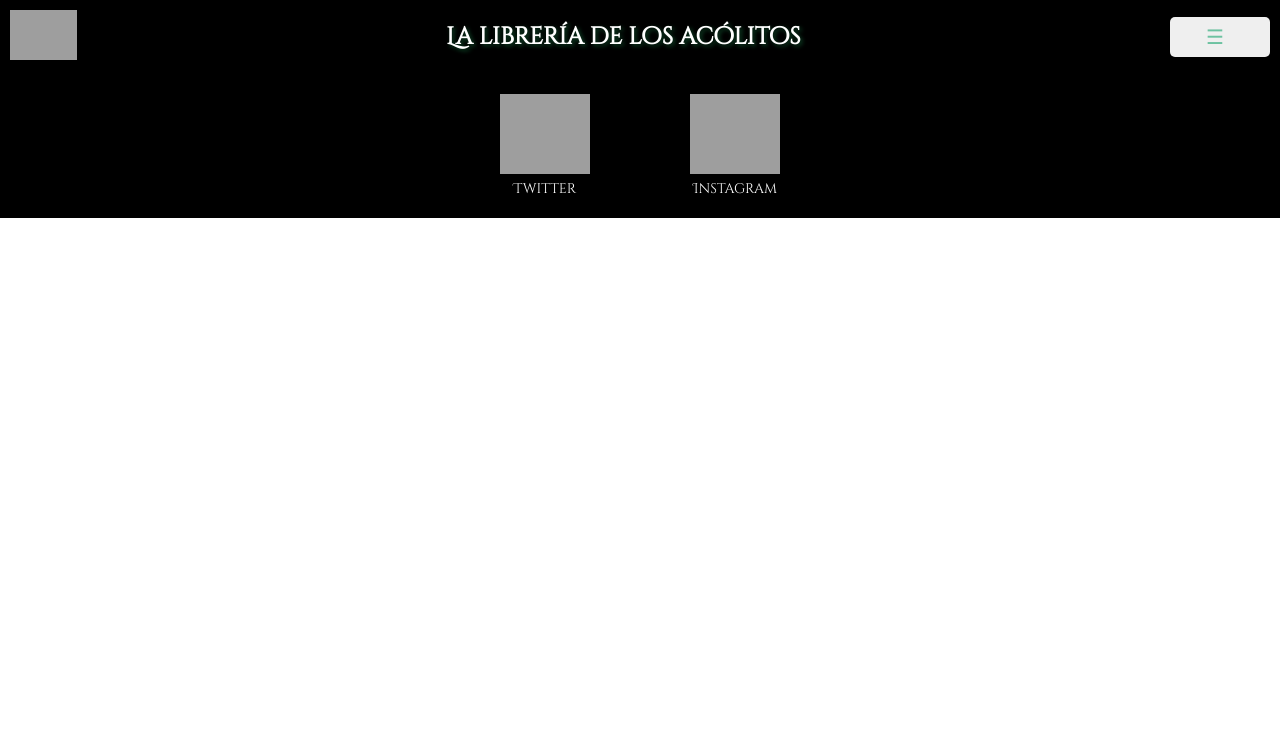
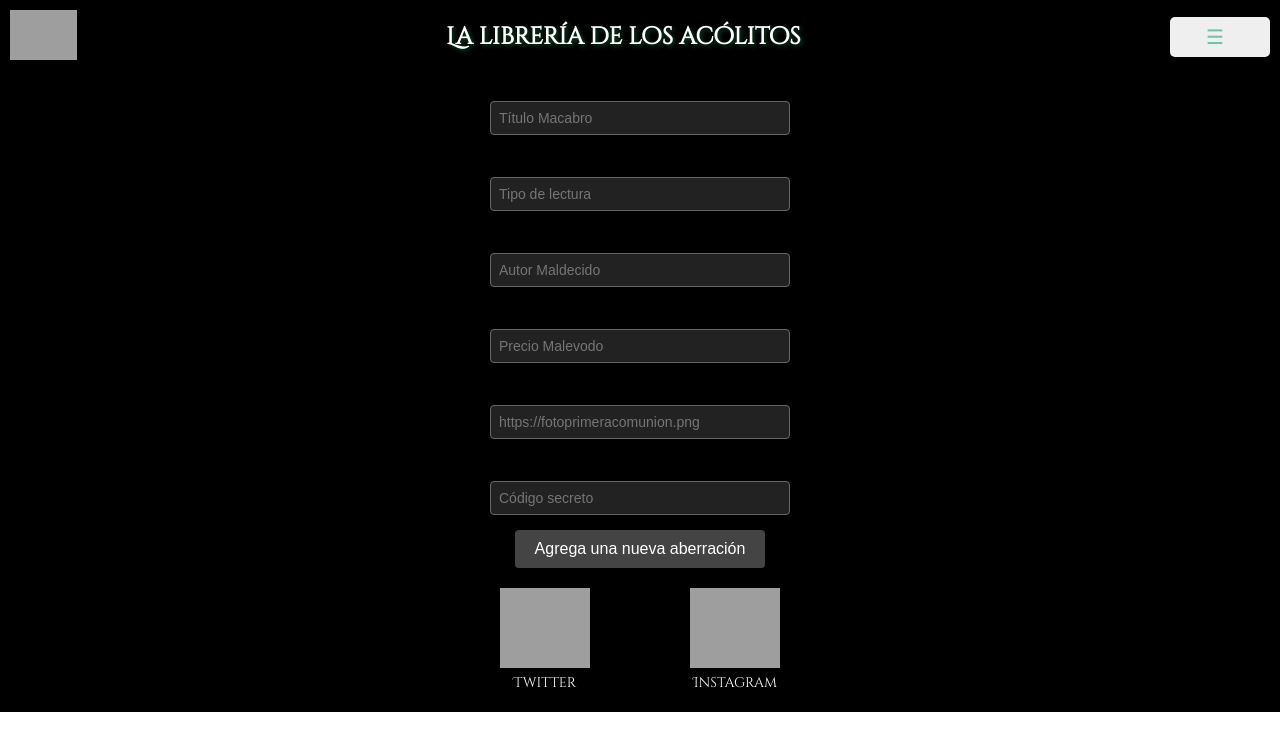
Before and after one commit to MaikuWithlactose/MyBooks, an Angular app: page /addbooks in a window 1280 px wide. Before the commit this address led to /. Shown: the top 750 px of the page. Built offline with nearby package versions, Linux system fonts and the light colour scheme; grey boxes are pictures that could not be loaded; a web font is replaced by a local one.

Commit message:
Uso de ngClass, Pipes

```diff
--- a/src/app/app-routing.module.ts
+++ b/src/app/app-routing.module.ts
@@ -4,6 +4,7 @@ import { RouterModule, Routes } from '@angular/router';
 import { ProfileComponent } from './pages/profile/profile.component';
 import { HomeComponent } from './pages/home/home.component';
 import { BooksComponent } from './pages/books/books.component';
+import { AddBooksComponent } from './pages/add-books/add-books.component'
 
 import { FormRegisterComponent } from './component/register/form-register.component';
 import { CardComponent } from './component/card/card.component';
@@ -15,6 +16,7 @@ const routes: Routes = [
   { path: "profile", component: ProfileComponent },
   { path: 'books', component: BooksComponent },
   { path: 'card', component: CardComponent },
+  { path: 'addbooks', component: AddBooksComponent }
 ];
 
 @NgModule({
--- a/src/app/app.module.ts
+++ b/src/app/app.module.ts
@@ -13,6 +13,7 @@ import { BooksComponent } from './pages/books/books.component';
 import { CardComponent } from './component/card/card.component';
 import { FormBookComponent } from './component/form-book/form-book.component';
 import { BookCodePipe } from './book-code.pipe';
+import { AddBooksComponent } from './pages/add-books/add-books.component';
 
 
 @NgModule({
@@ -26,7 +27,8 @@ import { BookCodePipe } from './book-code.pipe';
     BooksComponent,
     CardComponent,
     FormBookComponent,
-    BookCodePipe
+    AddBooksComponent,
+    BookCodePipe,
   ],
   imports: [
     BrowserModule,
--- a/src/app/component/header/header.component.html
+++ b/src/app/component/header/header.component.html
@@ -12,6 +12,7 @@
       <a routerLink="/register">Register</a>
       <a routerLink="/profile">Perfil</a>
       <a routerLink="/books">Books</a>
+      <a routerLink="/addbooks">AddBook</a>
     </div>
   </div>
 </header>
--- /dev/null
+++ b/src/app/pages/add-books/add-books.component.css
@@ -0,0 +1,42 @@
+@import url('https://fonts.googleapis.com/css2?family=Cinzel+Decorative&display=swap');
+
+form {
+  display: flex;
+  flex-direction: column;
+  align-items: center;
+  font-family: 'Cinzel Decorative', serif;
+  background-color: black;
+
+}
+
+label {
+  color: #000000;
+  font-size: 16px;
+  margin-bottom: 5px;
+}
+
+input {
+  padding: 8px;
+  margin-bottom: 15px;
+  border: 1px solid #666;
+  border-radius: 4px;
+  background-color: #222;
+  color: #fff;
+  font-size: 14px;
+  width: 300px;
+}
+
+button {
+  padding: 10px 20px;
+  background-color: #444;
+  color: #fff;
+  border: none;
+  border-radius: 4px;
+  font-size: 16px;
+  cursor: pointer;
+  transition: background-color 0.3s;
+}
+
+button:hover {
+  background-color: #666;
+}
--- /dev/null
+++ b/src/app/pages/add-books/add-books.component.html
@@ -0,0 +1,22 @@
+<form>
+    <label>Título Macabro</label>
+    <input type="text" #InputTitle placeholder="Título Macabro">
+
+    <label>Tipo de Lectura</label>
+    <input type="text" #InputType placeholder="Tipo de lectura">
+
+    <label>Autor Maldecido</label>
+    <input type="text" #InputAuthor placeholder="Autor Maldecido">
+
+    <label>Precio Malevodo </label>
+    <input type="number" #InputPrice  (input)="soloNumeros($event)" placeholder="Precio Malevodo">
+
+    <label>URL Abominable</label>
+    <input type="text" #InputPhoto placeholder="https://fotoprimeracomunion.png">
+
+    <label>Código secreto</label>
+    <input type="number" #InputId_book (input)="soloNumeros($event)" placeholder="Código secreto">
+
+    <button on-click=rellenarFormulario(InputTitle.value,InputType.value,InputAuthor.value,InputPrice.value,InputPhoto.value,InputId_book.value)>Agrega una nueva aberración
+    </button>
+</form>
--- /dev/null
+++ b/src/app/pages/add-books/add-books.component.ts
@@ -0,0 +1,31 @@
+import { Component, EventEmitter, Output } from '@angular/core';
+import { Books } from 'src/app/models/books';
+
+@Component({
+  selector: 'app-add-books',
+  templateUrl: './add-books.component.html',
+  styleUrls: ['./add-books.component.css']
+})
+export class AddBooksComponent {
+  @Output() enviarBook = new EventEmitter<Books>()
+
+  rellenarFormulario(_title:string, _type:string, _author:string, _price:string, _photo:string, _id_book:string="0")
+  {
+    let newBook: Books;
+    newBook = new Books(_title, _type, _author, parseFloat(_price), _photo, parseFloat(_id_book));
+    this.enviarBook.emit(newBook);
+  }
+
+
+  soloNumeros(event: any) {
+    const input = event.target as HTMLInputElement;
+    const inputValue = input.value;
+
+    // Remover letras y comas del valor del input
+    const newValue = inputValue.replace(/[a-zA-Z,]/g, '');
+    console.log("borramos "+inputValue)
+    console.log("reescribimos "+newValue)
+    // Actualizar el valor del input sin letras y comas
+    input.value = newValue;
+  }
+}
--- a/src/app/pages/books/books.component.ts
+++ b/src/app/pages/books/books.component.ts
@@ -13,7 +13,7 @@ export class BooksComponent {
     new Books('Las montañas de la locura', 'Comedia', 'Pepe Villuela', 19.99, 'https://www.readandcobooks.co.uk/wp-content/uploads/at-mountains-of-madness-lovecraft-9781447468806-cover-288x445.jpg', 2, 1),
     new Books('Los mitos de Cthulhu', 'Horror', 'H.P. Lovecraft', 16.99, 'https://www.readandcobooks.co.uk/wp-content/uploads/tales-in-cthulhu-mythos-lovecraft-9781447468912-cover-288x445.jpg', 5, 2),
     new Books('El llamado de Cthulhu', 'Horror', 'H.P. Lovecraft', 15.99, 'https://www.readandcobooks.co.uk/wp-content/uploads/call-of-cthulhu-lovecraft-9781447418320-cover-288x445.jpg', 8, 4),
-    new Books('The Complete Cthulhu Mythos Tales', 'Horror', 'H.P. Lovecraft', 11.99, 'https://www.readandcobooks.co.uk/wp-content/uploads/lovecrafts-scariest-stories-lovecraft-9781528717281-cover-288x445.jpg', 6, 4),
+    new Books('El caso de Charles Dexter Ward', 'Horror', 'H.P. Lovecraft', 11.99, 'https://images-na.ssl-images-amazon.com/images/S/compressed.photo.goodreads.com/books/1650342685i/30308694.jpg', 6, 4),
 
   ]
 
```
